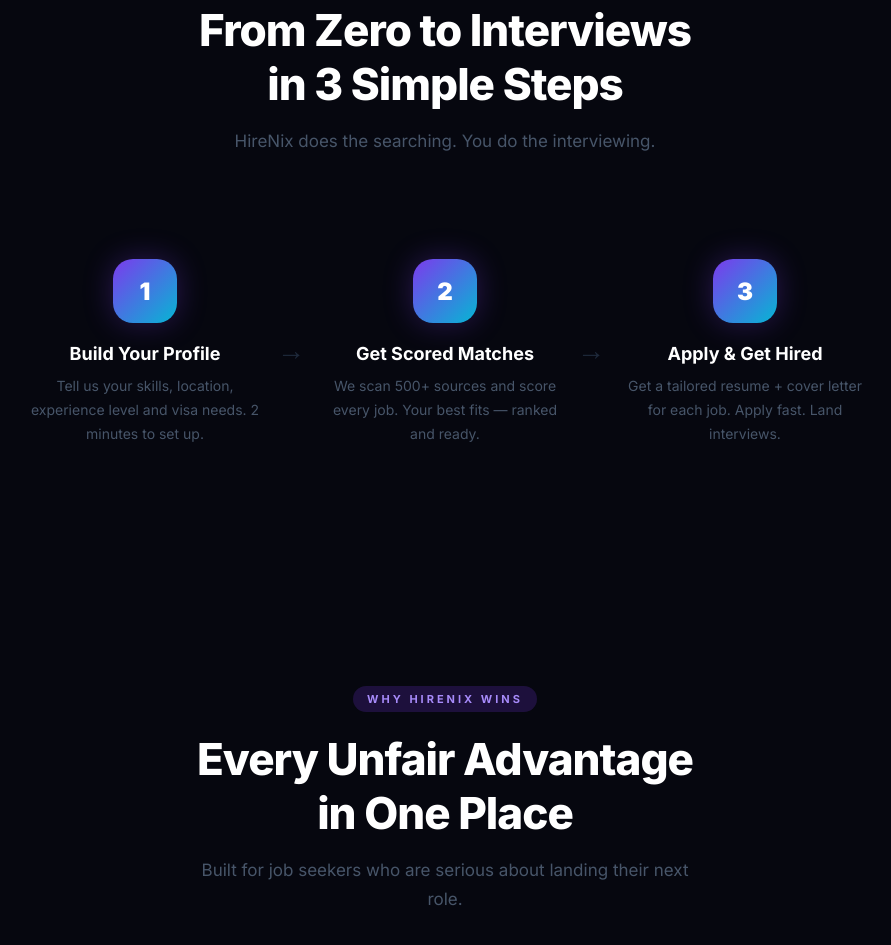
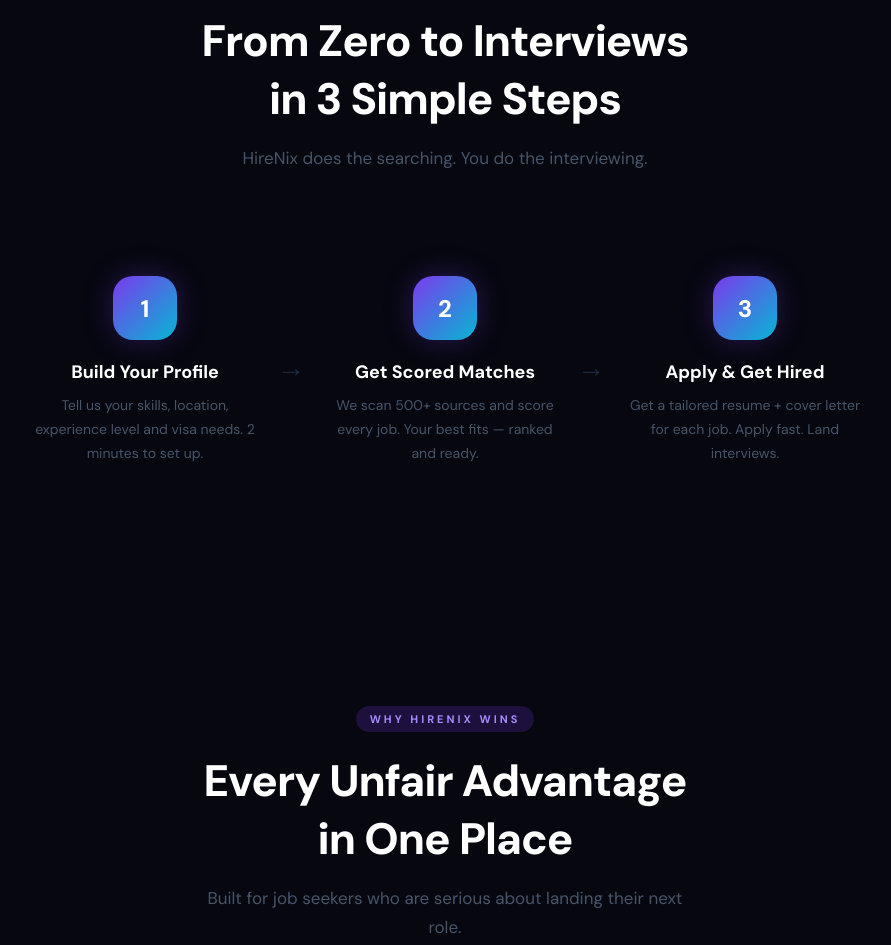
Before and after one commit to na4895263-crypto/hirenix, a plain HTML site: page index.html in a window 1280 px wide. Shown: the part 1417-2362 px from the top of the page, without its empty margins (195-1086 px from the left). Drawn offline with Linux system fonts and the light colour scheme.

Commit message:
Add files via upload

```diff
--- a/index.html
+++ b/index.html
@@ -5,11 +5,11 @@
   <meta name="viewport" content="width=device-width, initial-scale=1.0"/>
   <title>HireNix — Find Jobs Others Can't</title>
   <style>
-    @import url('https://fonts.googleapis.com/css2?family=Inter:wght@400;500;600;700;800;900&display=swap');
+    @import url('https://fonts.googleapis.com/css2?family=DM+Sans:ital,opsz,wght@0,9..40,300;0,9..40,400;0,9..40,500;0,9..40,600;0,9..40,700;0,9..40,800;1,9..40,300;1,9..40,400&display=swap');
 
     * { margin: 0; padding: 0; box-sizing: border-box; }
     html { scroll-behavior: smooth; }
-    body { font-family: 'Inter', 'Segoe UI', sans-serif; background: #06070f; color: #fff; overflow-x: hidden; }
+    body { font-family: 'DM Sans', 'Segoe UI', sans-serif; background: #06070f; color: #fff; overflow-x: hidden; }
     a { text-decoration: none; }
 
     /* ── ANIMATED BACKGROUND ── */
```
